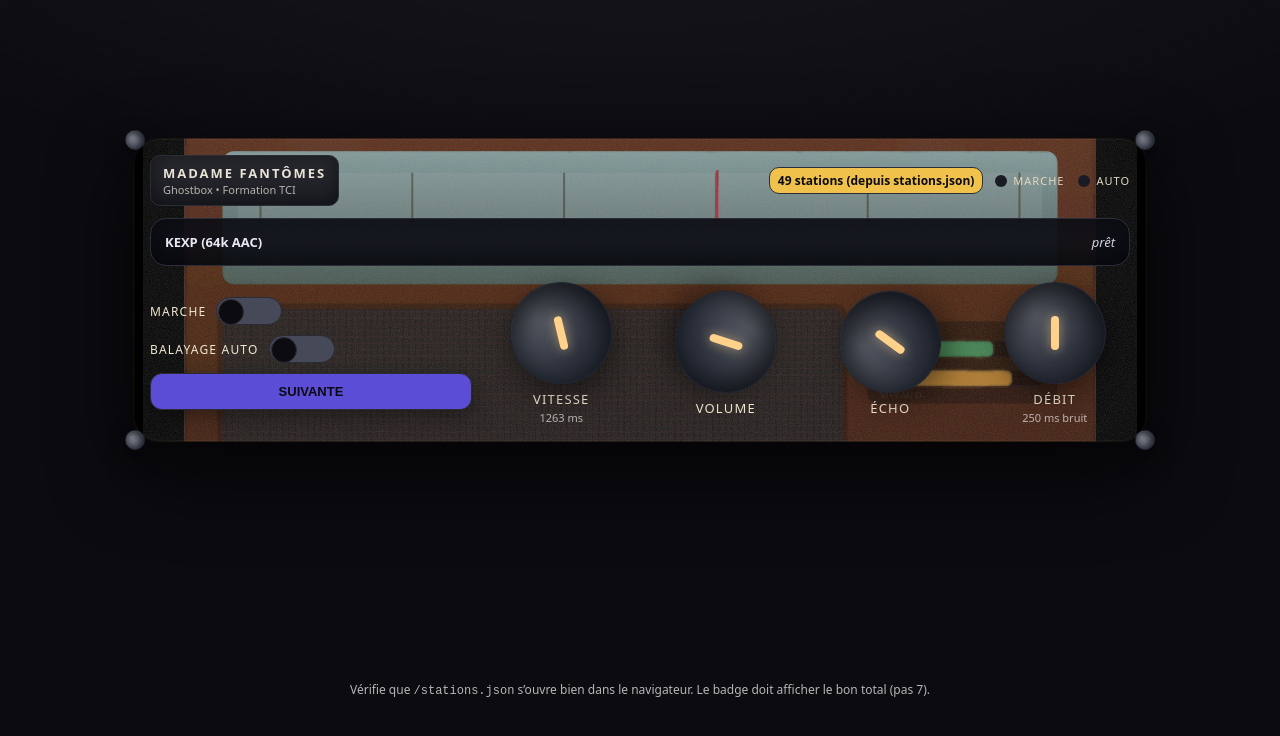
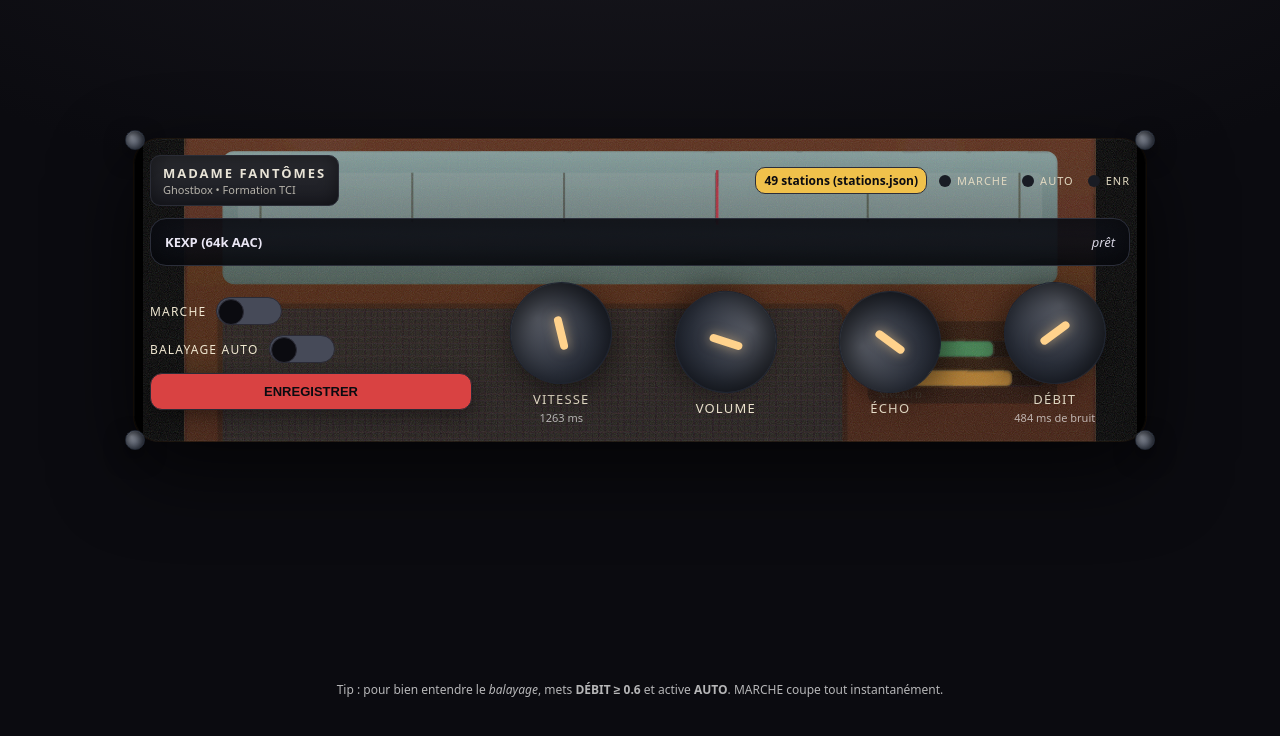
Before and after one commit to MadameFantomes/Ghostbox-tci, a Next.js app: page / in a window 1280 px wide. Shown: the top 736 px of the page. Built offline with nearby package versions, Linux system fonts and the light colour scheme.

Commit message:
Update page.js

```diff
--- a/app/page.js
+++ b/app/page.js
@@ -1,18 +1,18 @@
 "use client";
 
 /**
- * Ghostbox TCI — Simple FR (fix: charge /stations.json, “Suivante” robuste, auto-skip)
- * - Lit /public/stations.json si présent (tableau [{name,url}] OU groupes {"France":[...]} avec url OU urls[]).
- * - Déplie urls[], filtre HTTPS, déduplique, mélange pour varier.
- * - Bouton "SUIVANTE" et balayage AUTO utilisent playIndex() qui saute automatiquement
- *   les flux qui ne jouent pas et avance l’index de façon fiable.
- * - Contrôles: MARCHE, BALAYAGE AUTO, VITESSE, VOLUME, ÉCHO, DÉBIT (bruit inter-station).
- * - Fond: /radio-vintage.svg.
+ * Ghostbox TCI — FR minimal
+ * Fixes:
+ *  - MARCHE = arrêt total (stop timer + pause <audio> + coupe bruit + suspend AudioContext)
+ *  - ENREGISTRER (MediaRecorder .webm) — remplace "SUIVANTE"
+ *  - Bruit de balayage + fond audible (DÉBIT contrôle durée/intensité)
+ *  - Lecture robuste (auto-skip des flux HS avec timeout)
+ *  - Charge /public/stations.json (HTTPS), sinon fallback 7 stations
  */
 
 import React, { useEffect, useRef, useState } from "react";
 
-/* ——— Fallback minimal si /stations.json absent ——— */
+/* ------- Fallback si /stations.json absent ------- */
 const FALLBACK_STATIONS = [
   "https://icecast.radiofrance.fr/fip-midfi.mp3",
   "https://icecast.radiofrance.fr/fiprock-midfi.mp3",
@@ -26,14 +26,17 @@ const FALLBACK_STATIONS = [
 export default function Page() {
   const audioElRef = useRef(null);
 
-  // Audio
+  // Audio graph
   const ctxRef = useRef(null);
   const masterRef = useRef(null);
   const destRef = useRef(null);
+
   const mediaSrcRef = useRef(null);
   const radioGainRef = useRef(null);
+
   const noiseNodeRef = useRef(null);
   const noiseGainRef = useRef(null);
+
   const dryRef = useRef(null);
   const echoDelayRef = useRef(null);
   const echoFbRef = useRef(null);
@@ -43,33 +46,39 @@ export default function Page() {
   const [stations, setStations] = useState(FALLBACK_STATIONS);
   const stationsRef = useRef(FALLBACK_STATIONS);
 
-  // Index courant (state + ref pour les timers)
+  // Index courant (state + ref pour timers)
   const [idx, setIdx] = useState(0);
   const idxRef = useRef(0);
 
-  // UI / état
+  // État UI
   const [etat, setEtat] = useState("prêt");
   const [marche, setMarche] = useState(false);
   const [auto, setAuto] = useState(false);
   const [compat, setCompat] = useState(false);
-  const [sourceInfo, setSourceInfo] = useState(""); // badge “N stations …”
+  const [sourceInfo, setSourceInfo] = useState("");
   const sweepTimerRef = useRef(null);
-  const playingLockRef = useRef(false); // évite les lectures concurrentes
+  const playingLockRef = useRef(false);
 
-  // 4 contrôles
-  const [vitesse, setVitesse] = useState(0.45); // 0..1 → 250..2500ms
+  // 4 réglages
+  const [vitesse, setVitesse] = useState(0.45); // 250..2500 ms
   const [volume, setVolume]   = useState(0.9);  // master
-  const [echo, setEcho]       = useState(0.3);  // mix + fb doux
-  const [debit, setDebit]     = useState(0.5);  // durée/intensité bruit blanc
+  const [echo, setEcho]       = useState(0.3);  // mix + fb
+  const [debit, setDebit]     = useState(0.7);  // intensité & durée bruit (par défaut plus fort)
+
+  // Enregistrement
+  const [enr, setEnr] = useState(false);
+  const recRef = useRef(null);
+  const chunksRef = useRef([]);
 
   // Helpers
   const clamp01 = (x) => Math.max(0, Math.min(1, x));
-  const msFromSpeed = (v) => Math.round(250 + v * (2500 - 250));  // 250..2500 ms
-  const burstMs = () => Math.round(40 + debit * 420);             // 40..460 ms
-  const burstGain = () => 0.15 + debit * 0.85;                    // 0.15..1
+  const msFromSpeed = (v) => Math.round(250 + v * (2500 - 250));  // 250..2500
+  const BASE_NOISE = 0.035;                                       // léger bruit de fond
+  const burstMs = () => Math.round(120 + debit * 520);            // 120..640 ms de bruit
+  const burstGain = () => 0.25 + debit * 0.9;                     // 0.25..1.15 (sera clampé)
   const sleep = (ms) => new Promise((r) => setTimeout(r, ms));
 
-  /* ——— Charger /stations.json si présent ——— */
+  /* ------- Charger /stations.json si présent ------- */
   useEffect(() => {
     (async () => {
       try {
@@ -81,7 +90,7 @@ export default function Page() {
           setStations(flat);
           stationsRef.current = flat;
           idxRef.current = 0; setIdx(0);
-          setSourceInfo(`${flat.length} stations (depuis stations.json)`);
+          setSourceInfo(`${flat.length} stations (stations.json)`);
           return;
         }
         setSourceInfo(`${FALLBACK_STATIONS.length} stations (fallback)`);
@@ -98,13 +107,11 @@ export default function Page() {
       if (!url || typeof url !== "string") return;
       if (!/^https:/i.test(url)) return; // HTTPS only
       try {
-        // nettoie les espaces/quotes parasites
         url = url.trim();
         const nm = (name && name.trim()) || new URL(url).host + suffix;
         list.push({ name: nm, url });
-      } catch { /* URL invalide */ }
+      } catch {}
     };
-
     if (Array.isArray(json)) {
       json.forEach((s) => {
         if (!s) return;
@@ -121,43 +128,43 @@ export default function Page() {
         });
       });
     }
-
-    // dédup par URL
+    // dédup + mélange
     const seen = new Set();
     list = list.filter((s) => (seen.has(s.url) ? false : seen.add(s.url)));
-
-    // mélange pour varier le balayage
-    for (let i = list.length - 1; i > 0; i--) {
-      const j = Math.floor(Math.random() * (i + 1));
-      [list[i], list[j]] = [list[j], list[i]];
-    }
+    for (let i = list.length - 1; i > 0; i--) { const j = Math.floor(Math.random() * (i + 1)); [list[i], list[j]] = [list[j], list[i]]; }
     return list;
   }
 
-  /* ——— Init WebAudio ——— */
+  /* ------- Init WebAudio ------- */
   async function initAudio() {
     if (ctxRef.current) return;
     const ctx = new (window.AudioContext || window.webkitAudioContext)();
     ctxRef.current = ctx;
 
-    const master = ctx.createGain(); master.gain.value = volume; master.connect(ctx.destination);
+    const master = ctx.createGain(); master.gain.value = clamp01(volume); master.connect(ctx.destination);
     masterRef.current = master;
+
+    // enregistrement
     const dest = ctx.createMediaStreamDestination(); master.connect(dest);
     destRef.current = dest;
 
+    // radio
     const gRadio = ctx.createGain(); gRadio.gain.value = 1; radioGainRef.current = gRadio;
 
+    // bruit
     const gNoise = ctx.createGain(); gNoise.gain.value = 0; noiseGainRef.current = gNoise;
     const noise = createNoiseNode(ctx); noiseNodeRef.current = noise; try { noise.start(0); } catch {}
 
+    // dry & echo
     const dry = ctx.createGain(); dry.gain.value = 1; dryRef.current = dry;
 
-    const dly = ctx.createDelay(1.2); dly.delayTime.value = 0.32;
+    const dly = ctx.createDelay(1.2); dly.delayTime.value = 0.34;
     const fb  = ctx.createGain(); fb.gain.value = 0.25;
     dly.connect(fb); fb.connect(dly);
     const wet = ctx.createGain(); wet.gain.value = 0;
     echoDelayRef.current = dly; echoFbRef.current = fb; echoWetRef.current = wet;
 
+    // sommation
     const sum = ctx.createGain(); sum.gain.value = 1;
     gRadio.connect(sum); gNoise.connect(sum);
     sum.connect(dry);  dry.connect(master);
@@ -185,88 +192,92 @@ export default function Page() {
     }
   }
 
-  /* ——— Power ——— */
+  /* ------- Power ------- */
   async function powerOn() {
     await initAudio();
     const ctx = ctxRef.current;
     if (ctx.state === "suspended") await ctx.resume();
-    await playIndex(idxRef.current); // joue la station courante avec auto-skip si HS
+
+    // met un léger bruit de fond
+    try { noiseGainRef.current.gain.value = BASE_NOISE; } catch {}
+
+    await playIndex(idxRef.current);
     setMarche(true);
   }
-  function powerOff() {
+
+  async function powerOff() {
+    // stop balayage + lecture + bruit
     stopSweep();
-    if (audioElRef.current) {
-      audioElRef.current.pause();
-      audioElRef.current.src = "";
-      audioElRef.current.load();
-    }
+    const el = audioElRef.current;
+    try { noiseGainRef.current.gain.value = 0; } catch {}
+    if (el) { el.pause(); el.src = ""; el.load(); }
+    // stop record si actif
+    if (enr) { try { recRef.current?.stop(); } catch {} setEnr(false); }
+    // suspend l’audio (silence total)
+    try { await ctxRef.current?.suspend(); } catch {}
     setMarche(false);
+    setAuto(false);
     setEtat("arrêté");
+    playingLockRef.current = false;
   }
 
-  /* ——— Lecture robuste d’un index (avec auto-skip des flux HS) ——— */
+  /* ------- Lecture robuste d’un index (burst bruit + timeout + auto-skip) ------- */
   async function playIndex(startIndex, tries = 0) {
     const list = stationsRef.current;
     if (!list.length) return;
-    if (tries >= list.length) {
-      setEtat("aucun flux lisible");
-      return;
-    }
-    if (playingLockRef.current) return; // on ignore si déjà en cours
+    if (tries >= list.length) { setEtat("aucun flux lisible"); return; }
+    if (playingLockRef.current) return;
     playingLockRef.current = true;
 
     const el = audioElRef.current;
     const entry = list[startIndex];
     const url = typeof entry === "string" ? entry : entry.url;
 
-    // Burst de bruit (balayage)
     const ctx = ctxRef.current;
     const now = ctx.currentTime;
-    const burstDur = burstMs() / 1000;
+    const dur = burstMs() / 1000;
+    const targetNoise = Math.min(1.15, burstGain());
 
+    // burst de bruit + mute de la radio
     try {
       if (!compat) {
         radioGainRef.current.gain.cancelScheduledValues(now);
-        radioGainRef.current.gain.linearRampToValueAtTime(0.0001, now + 0.06);
+        radioGainRef.current.gain.linearRampToValueAtTime(0.0001, now + 0.05);
       } else {
-        el.volume = 0; // mute <audio> en compat pendant le bruit
+        el.volume = 0;
       }
       noiseGainRef.current.gain.cancelScheduledValues(now);
-      noiseGainRef.current.gain.setTargetAtTime(burstGain(), now, 0.04);
+      noiseGainRef.current.gain.setTargetAtTime(targetNoise, now, 0.04);
     } catch {}
+    setEtat("balayage…");
+    await sleep(Math.max(80, dur * 500)); // attente ~ moitié du burst
 
-    setEtat("balayage…");
-    await sleep(Math.max(60, burstMs() * 0.45));
-
-    // Tentative de lecture
+    // jouer la station
     try {
       el.crossOrigin = "anonymous";
       el.pause(); el.src = url; el.load();
 
-      // Timeout de lecture (3 s) pour éviter de rester bloqué
-      const playPromise = el.play();
-      const timeout = new Promise((_, rej) => setTimeout(() => rej(new Error("timeout")), 3000));
-      await Promise.race([playPromise, timeout]);
+      // lecture avec timeout 3.5s
+      const playP = el.play();
+      const timeout = new Promise((_, rej) => setTimeout(() => rej(new Error("timeout")), 3500));
+      await Promise.race([playP, timeout]);
 
-      // Brancher WebAudio si possible
+      // brancher WebAudio si possible
       await attachMedia();
 
-      // Fondu retour: on remonte la radio, on coupe le bruit
-      const after = ctx.currentTime + Math.max(0.08, burstDur * 0.6);
-      if (!compat) {
-        try { radioGainRef.current.gain.setTargetAtTime(1, after, 0.08); } catch {}
-      } else {
-        el.volume = clamp01(volume);
-      }
-      try { noiseGainRef.current.gain.setTargetAtTime(0.0001, after, 0.1); } catch {}
+      // fondu retour: coupe le burst, remet un bruit de fond léger
+      const after = ctx.currentTime + Math.max(0.08, dur * 0.6);
+      try {
+        noiseGainRef.current.gain.setTargetAtTime(BASE_NOISE, after, 0.12);
+        if (!compat) radioGainRef.current.gain.setTargetAtTime(1, after, 0.08);
+        else el.volume = clamp01(volume);
+      } catch {}
 
-      // Mise à jour index/état (succès)
       idxRef.current = startIndex; setIdx(startIndex);
-      const name = entry?.name || (entry?.url ? new URL(entry.url).host : "");
-      setEtat(compat ? `lecture (compatibilité)` : `lecture`);
+      setEtat(compat ? "lecture (compatibilité)" : "lecture");
     } catch (e) {
-      // Échec → on passe à la suivante
-      try { noiseGainRef.current.gain.setTargetAtTime(0.0001, ctx.currentTime + 0.05, 0.08); } catch {}
+      // échec → coupe le bruit, passe à la suivante
+      try { noiseGainRef.current.gain.setTargetAtTime(BASE_NOISE, ctx.currentTime + 0.05, 0.12); } catch {}
       const next = (startIndex + 1) % list.length;
       playingLockRef.current = false;
       await playIndex(next, tries + 1);
@@ -276,13 +287,12 @@ export default function Page() {
     playingLockRef.current = false;
   }
 
-  /* ——— Balayage AUTO ——— */
+  /* ------- Balayage auto ------- */
   function startSweep() {
     stopSweep();
     const tick = async () => {
       if (!marche) return;
-      const list = stationsRef.current;
-      if (!list.length) return;
+      const list = stationsRef.current; if (!list.length) return;
       const next = (idxRef.current + 1) % list.length;
       await playIndex(next);
       sweepTimerRef.current = setTimeout(tick, msFromSpeed(vitesse));
@@ -294,7 +304,30 @@ export default function Page() {
     sweepTimerRef.current = null;
   }
 
-  /* ——— Réactions contrôles ——— */
+  /* ------- Enregistrement ------- */
+  function toggleEnr() {
+    if (!destRef.current) return;
+    if (!enr) {
+      const rec = new MediaRecorder(destRef.current.stream, { mimeType: "audio/webm;codecs=opus" });
+      chunksRef.current = [];
+      rec.ondataavailable = (e) => { if (e.data.size) chunksRef.current.push(e.data); };
+      rec.onstop = () => {
+        const blob = new Blob(chunksRef.current, { type: "audio/webm" });
+        const url = URL.createObjectURL(blob);
+        const a = document.createElement("a");
+        a.href = url; a.download = `ghostbox-${new Date().toISOString().replace(/[:.]/g,"-")}.webm`;
+        document.body.appendChild(a); a.click();
+        setTimeout(()=>{ document.body.removeChild(a); URL.revokeObjectURL(url); },0);
+      };
+      rec.start();
+      recRef.current = rec; setEnr(true);
+    } else {
+      try { recRef.current?.stop(); } catch {}
+      setEnr(false);
+    }
+  }
+
+  /* ------- Réactions contrôles ------- */
   useEffect(() => {
     if (masterRef.current) masterRef.current.gain.value = clamp01(volume);
     if (audioElRef.current && compat) audioElRef.current.volume = clamp01(volume);
@@ -312,7 +345,7 @@ export default function Page() {
     return stopSweep;
   }, [auto, vitesse, marche]);
 
-  /* ——— UI ——— */
+  /* ------- UI ------- */
   const list = stationsRef.current;
   const current = list[idxRef.current];
   const currentName = current?.name || (current?.url ? new URL(current.url).host : "");
@@ -321,7 +354,7 @@ export default function Page() {
     <main style={styles.page}>
       <div style={styles.shadowWrap}>
         <div style={styles.cabinet}>
-          {/* Titre + badge nombre de stations */}
+          {/* Titre + badges */}
           <div style={styles.headerBar}>
             <div style={styles.brandPlate}>
               <div style={styles.brandText}>MADAME FANTÔMES</div>
@@ -332,6 +365,7 @@ export default function Page() {
               <div style={styles.lampsRow}>
                 <Lamp label="MARCHE" on={marche} />
                 <Lamp label="AUTO" on={auto} colorOn="#86fb6a" />
+                <Lamp label="ENR" on={enr} colorOn="#ff5656" />
               </div>
             </div>
           </div>
@@ -350,19 +384,16 @@ export default function Page() {
           {/* Contrôles */}
           <div style={styles.controlsRow}>
             <div style={styles.switches}>
-              <Switch label="MARCHE" on={marche} onChange={async v => { setMarche(v); v ? await powerOn() : powerOff(); }} />
+              <Switch label="MARCHE" on={marche} onChange={async v => { setMarche(v); v ? await powerOn() : await powerOff(); }} />
               <Switch label="BALAYAGE AUTO" on={auto} onChange={(v) => setAuto(v)} />
-              <Bouton label="SUIVANTE" onClick={async () => {
-                const n = (idxRef.current + 1) % list.length;
-                await playIndex(n);
-              }} />
+              <Bouton label={enr ? "STOP ENREG." : "ENREGISTRER"} onClick={toggleEnr} color={enr ? "#f0c14b" : "#d94242"} />
             </div>
 
             <div style={styles.knobs}>
               <Knob label="VITESSE" value={vitesse} onChange={(v) => setVitesse(clamp01(v))} hint={`${msFromSpeed(vitesse)} ms`} />
               <Knob label="VOLUME"  value={volume}  onChange={(v) => setVolume(clamp01(v))} />
               <Knob label="ÉCHO"    value={echo}    onChange={(v) => setEcho(clamp01(v))} />
-              <Knob label="DÉBIT"   value={debit}   onChange={(v) => setDebit(clamp01(v))} hint={`${burstMs()} ms bruit`} />
+              <Knob label="DÉBIT"   value={debit}   onChange={(v) => setDebit(clamp01(v))} hint={`${burstMs()} ms de bruit`} />
             </div>
           </div>
 
@@ -373,13 +404,13 @@ export default function Page() {
       </div>
 
       <p style={{ color: "rgba(255,255,255,0.7)", marginTop: 10, fontSize: 12 }}>
-        Vérifie que <code>/stations.json</code> s’ouvre bien dans le navigateur. Le badge doit afficher le bon total (pas 7).
+        Tip : pour bien entendre le <em>balayage</em>, mets <strong>DÉBIT ≥ 0.6</strong> et active <strong>AUTO</strong>. MARCHE coupe tout instantanément.
       </p>
     </main>
   );
 }
 
-/* ——— UI widgets ——— */
+/* ------- UI widgets ------- */
 
 function Knob({ label, value, onChange, hint }) {
   const [drag, setDrag] = useState(null);
@@ -429,7 +460,7 @@ function Vis({ at }) {
   return <div style={{ ...decor.screw, ...pos }} />;
 }
 
-/* ——— Styles ——— */
+/* ------- Styles ------- */
 
 const styles = {
   page: {
```
